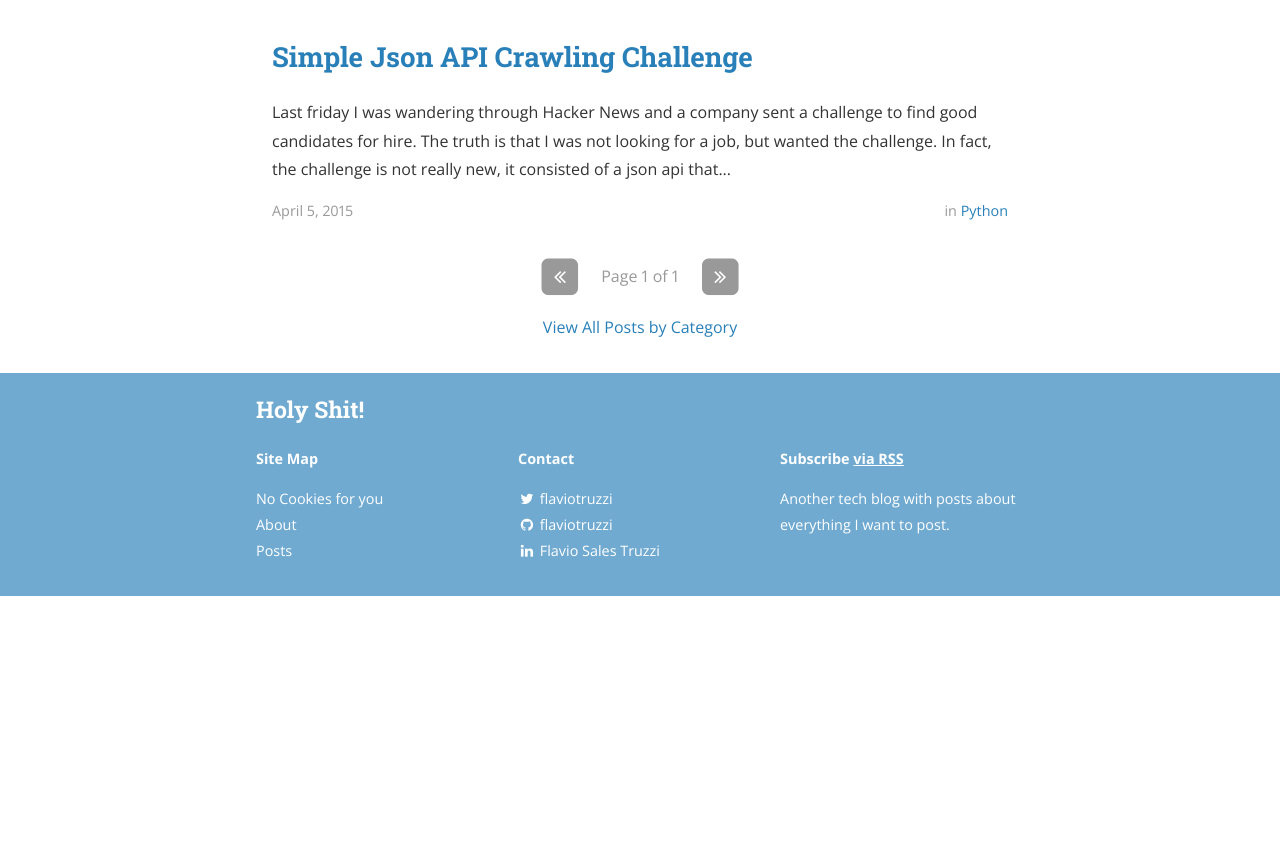
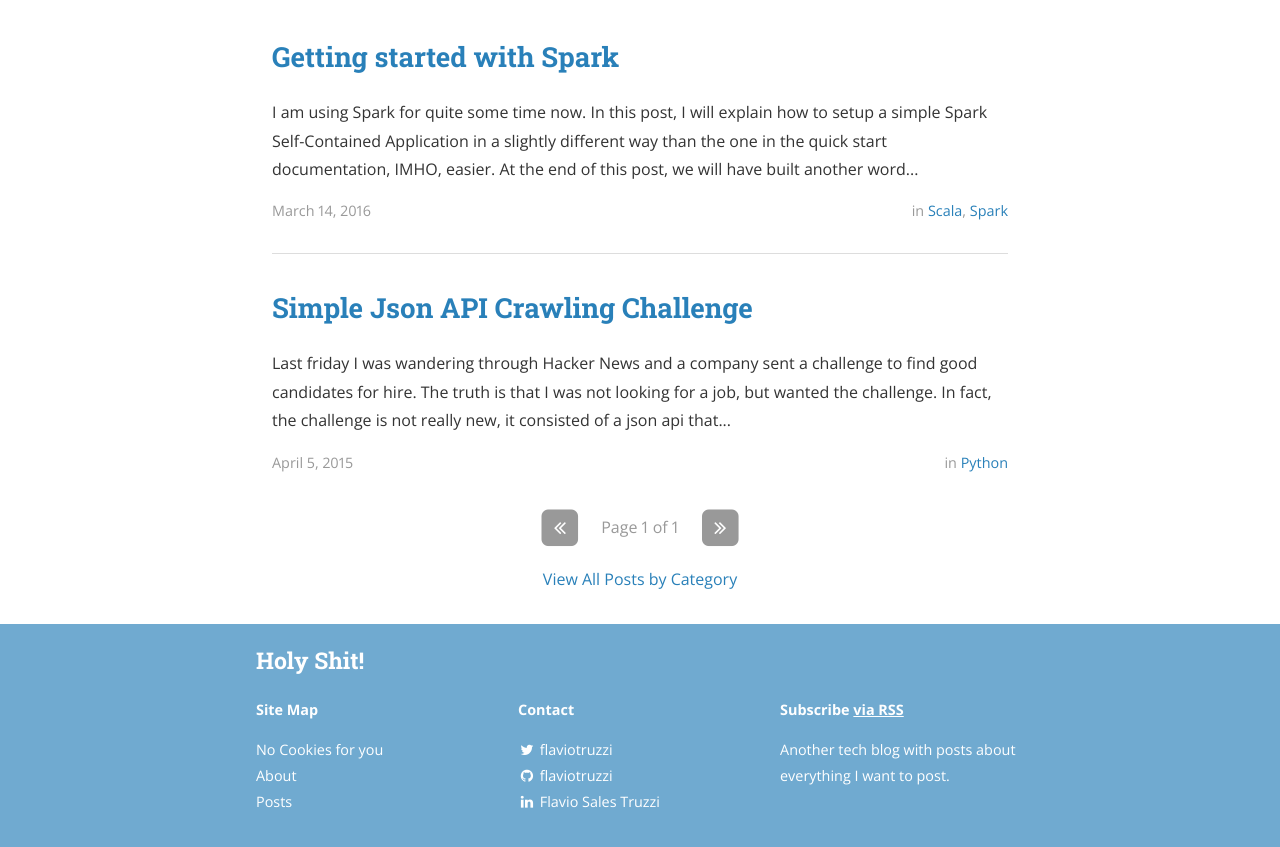
Before and after one commit to flaviotruzzi/flaviotruzzi.github.io, a Jekyll site: the page built from index.html, in a window 1280 px wide. Shown: the part 503-1350 px from the top of the page. Built offline with Jekyll 4.4.1, drawn with Linux system fonts in a browser that asks for light colours; nearby versions of some CDN libraries; the list of posts is cut into pages by our own code; a style sheet for code colours, icons or effects is not loaded; before the commit the page ends 1099 px from its top, so only the background shows below that; some of the changed lines change nothing that is shown.

Commit message:
Publishing

```diff
--- a/_drafts/2016-03-14-getting-started-with-spark.markdown
+++ b/_posts/2016-03-14-getting-started-with-spark.markdown
@@ -22,6 +22,9 @@
 ├── data
 │   └── input
 │       └── pg1342.txt
+├── project
+│   ├── build.properties
+│   └── plugins.sbt
 └── src
     ├── main
     │   ├── resources
@@ -55,9 +58,10 @@
 enablePlugins(JavaAppPackaging)
 {% endhighlight %}
 
-We are just defining the name of our project `spark-seed` and our dependencies.
-We are using Spark 1.6.0 (`spark-core`), we also added the `spark-testing-base` that contains
-have some utilities to facilitate our testing environment.
+Here we define some basic stuff about our project, such as the name `spark-seed`,
+the version of our project, the scala version and our dependencies.
+We are using Spark 1.6.0 (`spark-core`), and we also added the `spark-testing-base` that
+contains some utilities to facilitate our testing environment.
 
 The last line is enabling the `SBT Native Packager` plugin that we are going to setup right now ;)
 
@@ -67,15 +71,15 @@
 addSbtPlugin("com.typesafe.sbt" % "sbt-native-packager" % "1.0.6")
 {% endhighlight %}
 
-That add the `SBT Native Packaging` plugin, that we will use in order to package our application later. On the `build.properties` just drop the following:
+That added the `SBT Native Packaging` plugin, that we will use in order to package our application later. On the `build.properties` just drop the following:
 
 {% highlight properties %}
 sbt.version=0.13.11
 {% endhighlight %}
 
-This will configure sbt to use version `0.13.11`.
+This tell sbt to use its version `0.13.11`.
 
-Finally the last part of the structure that is not data neither actual code, let's configure our `logback.xml`, that should be put on `src/main/resources`.
+Finally, the last part of the structure that is not data neither actual code, let's configure our `logback.xml`, that should be put on `src/main/resources`.
 
 {% highlight xml %}
 <configuration debug="false">
@@ -88,23 +92,18 @@
         </encoder>
     </appender>
 
-    <logger name="httpclient" level="WARN"/>
-    <logger name="io.netty" level="WARN"/>
     <logger name="org.apache.commons" level="WARN"/>
     <logger name="org.apache.hadoop" level="WARN"/>
     <logger name="org.apache.spark.deploy.SparkHadoopUtil" level="INFO"/>
     <logger name="org.apache.spark.memory" level="WARN" />
     <logger name="org.apache.spark.scheduler" level="WARN"/>
-    <logger name="org.apache.spark.sql.catalyst.expressions.codegen" level="WARN"/>
     <logger name="org.apache.spark.storage" level="WARN"/>
     <logger name="org.apache.spark.ui" level="WARN" />
     <logger name="org.apache.spark.util" level="WARN"/>
-    <logger name="org.apache.spark" level="DEBUG"/>
     <logger name="org.apache.spark" level="WARN"/>
-    <logger name="org.jets3t" level="WARN"/>
-    <logger name="org.spark-project.jetty" level="WARN"/>
 
 </configuration>
+
 {% endhighlight %}
 
 Here we are configuring the format of our logs, and what we really want to log, running Spark on debug mode can be too cluttered.
@@ -124,9 +123,9 @@
 
 # The actual code
 
-Finally, we can start with our code. Let's created the `Boot.scala` file, which will hold an object with our main function. I will start defining the main function, and add things step by step.
+Finally, let's start with our code. First, create the `Boot.scala` file, which will hold an object with our main function. I will start defining the main function, and add things step by step.
 
-First we need to create a [SparkConf](https://spark.apache.org/docs/1.6.0/api/java/org/apache/spark/SparkConf.html) object, this object holds the configuration, and once created it does not support changes, from the documentation:
+We need to create a [SparkConf](https://spark.apache.org/docs/1.6.0/api/java/org/apache/spark/SparkConf.html) object, this object holds the configuration, and once created, it can't be changed, from the documentation:
 
 >"... Note that once a SparkConf object is passed to Spark, it is cloned and can no longer be modified by the user. Spark does not support modifying the configuration at runtime."
 
@@ -182,7 +181,7 @@
 
 > "A Resilient Distributed Dataset (RDD), the basic abstraction in Spark. Represents an immutable, partitioned collection of elements that can be operated on in parallel. This class contains the basic operations available on all RDDs, such as map, filter, and persist. In addition, org.apache.spark.rdd.PairRDDFunctions contains operations available only on RDDs of key-value pairs, such as groupByKey and join; org.apache.spark.rdd.DoubleRDDFunctions contains operations available only on RDDs of Doubles; and org.apache.spark.rdd.SequenceFileRDDFunctions contains operations available on RDDs that can be saved as SequenceFiles. All operations are automatically available on any RDD of the right type (e.g. RDD[(Int, Int)] through implicit."
 
-We can think the RDD as a distributed collection, which we can actually do something with it.
+We can think of the RDD as a distributed collection.
 
 With the data in our hands we need to actually process it somehow, for that, let's define a simple tokenizer function, that tokenize by splitting at every space.
 
@@ -192,7 +191,7 @@
     .flatMap(_.split(" "))
 {% endhighlight %}
 
-The code defined on the function `tokenize` is iterating over an `RDD` of strings, and flatMapping splitting on the space. The result of that operation is also an `RDD` of Strings, each String contains one *token* (as defined by our simple tokenizer).
+The code defined on the function `tokenize` is iterating over an `RDD` of strings, and flatMapping splitting on the space. The result of that operation is also an `RDD` of Strings, each of these Strings contains one *token* (as defined by our simple tokenizer).
 
 With that function, we can create an RDD of tokens and finally count words. There are probably lots of ways of doing it, here is one of those:
 
```
